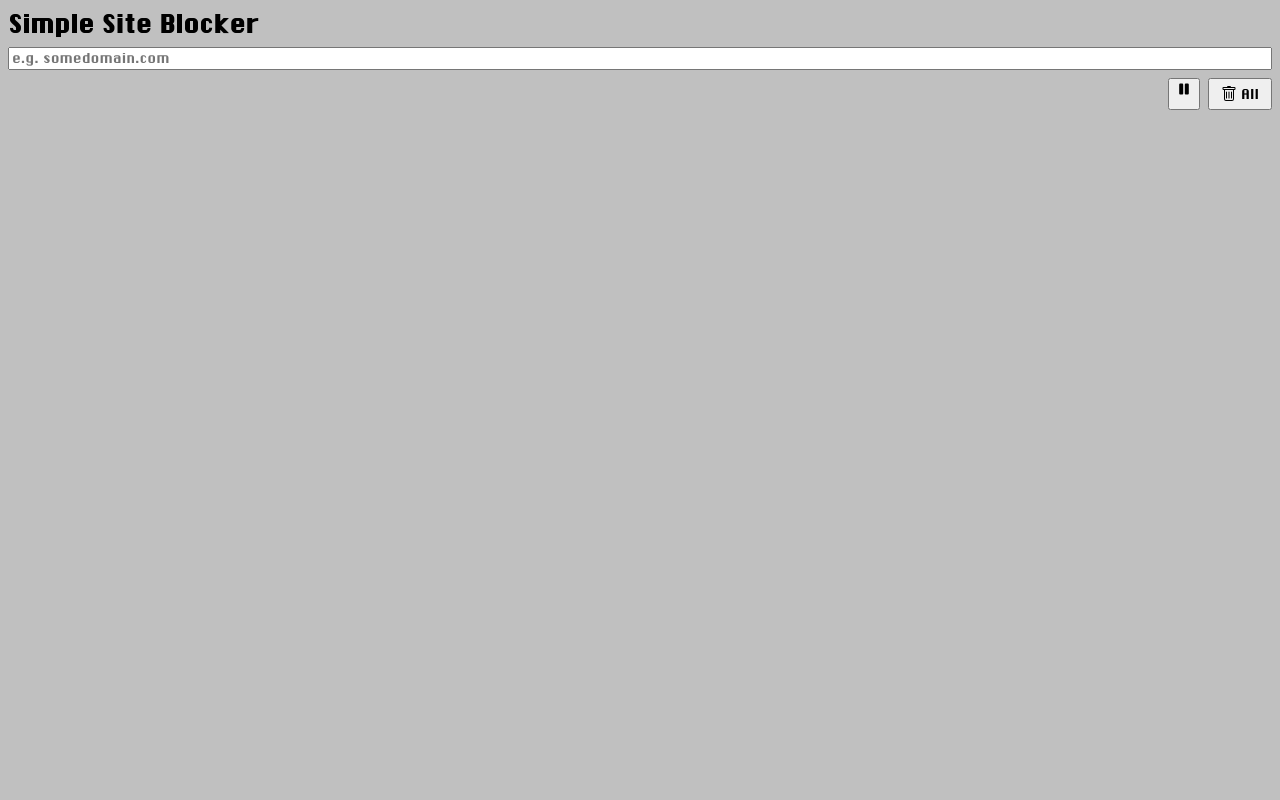
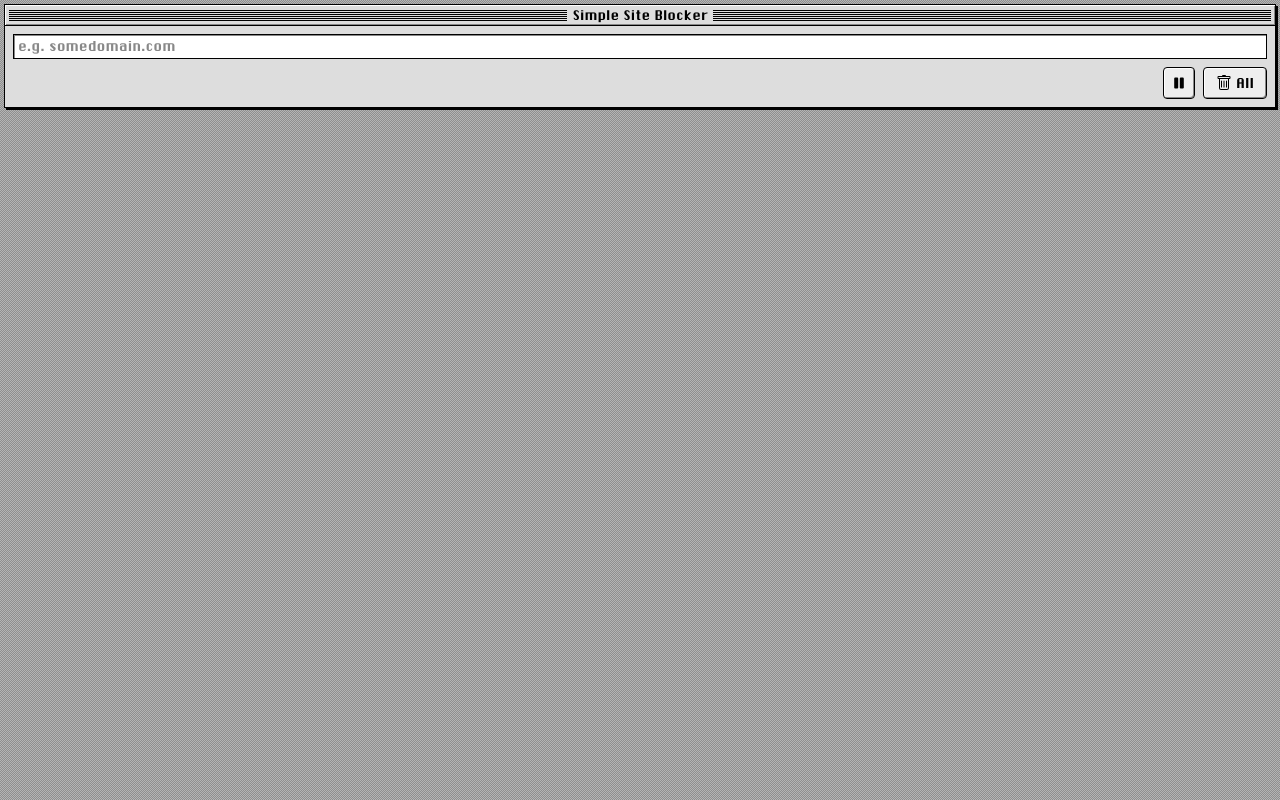
Before and after one commit to mphiliposian/simple-site-blocker, a React (Vite) app: page / in a window 1280 px wide. Built offline with nearby package versions, Linux system fonts and the light colour scheme.

Commit message:
beef up vintage mac theme

```diff
--- a/src/components/BlockList.module.css
+++ b/src/components/BlockList.module.css
@@ -13,15 +13,23 @@
     padding: 4px;
     background-color: var(--list-background-color);
     border: 1px solid var(--list-border-color);
+    box-shadow: var(--sunken);
     overflow-y: auto;
     scrollbar-gutter: stable;
 }
 
 /* Custom scrollbar styles replace macOS overlay scrollbars with an always-visible one that takes up layout space */
 .BlockListItems::-webkit-scrollbar {
-    width: 8px;
+    width: 12px;
+}
+
+.BlockListItems::-webkit-scrollbar-track {
+    background-color: var(--scrollbar-track-color);
+    border-left: 1px solid var(--list-border-color);
 }
 
 .BlockListItems::-webkit-scrollbar-thumb {
     background-color: var(--scrollbar-thumb-color);
+    border: 1px solid var(--list-border-color);
+    box-shadow: var(--raised);
 }
--- a/src/components/BlockListItem.jsx
+++ b/src/components/BlockListItem.jsx
@@ -1,4 +1,6 @@
 import trashIcon from "../assets/trash.svg";
+
+import { Icon } from "./Icon";
 
 import styles from "./BlockListItem.module.css";
 
@@ -11,7 +13,7 @@ export function BlockListItem({ value, onChange, onRemove }) {
                 onChange={(e) => onChange(e.target.value)}
             />
             <button className={styles.TrashButton} onClick={onRemove}>
-                <img src={trashIcon} />
+                <Icon src={trashIcon} />
             </button>
         </div>
     );
--- a/src/components/BlockListItem.module.css
+++ b/src/components/BlockListItem.module.css
@@ -12,4 +12,5 @@
 .TrashButton {
     display: flex;
     justify-content: center;
+    align-items: center;
 }
--- /dev/null
+++ b/src/components/Icon.jsx
@@ -0,0 +1,8 @@
+import styles from "./Icon.module.css";
+
+// Renders an SVG as a mask so it takes on the current text color
+export function Icon({ src }) {
+    return (
+        <span className={styles.Icon} style={{ maskImage: `url("${src}")` }} />
+    );
+}
--- /dev/null
+++ b/src/components/Icon.module.css
@@ -0,0 +1,8 @@
+.Icon {
+    width: 16px;
+    height: 16px;
+    background-color: currentColor;
+    mask-position: center;
+    mask-repeat: no-repeat;
+    mask-size: contain;
+}
--- a/src/components/PauseButton.jsx
+++ b/src/components/PauseButton.jsx
@@ -2,6 +2,8 @@ import { useCallback, useEffect, useState } from "react";
 
 import pauseIcon from "../assets/pause.svg";
 import playIcon from "../assets/play.svg";
+
+import { Icon } from "./Icon";
 
 import styles from "./PauseButton.module.css";
 
@@ -29,7 +31,7 @@ export function PauseButton() {
                 Blocking is PAUSED
             </span>
             <button className={styles.PauseButton} onClick={onClick}>
-                <img src={blockState === "active" ? pauseIcon : playIcon} />
+                <Icon src={blockState === "active" ? pauseIcon : playIcon} />
             </button>
         </div>
     );
--- a/src/components/PauseButton.module.css
+++ b/src/components/PauseButton.module.css
@@ -11,6 +11,7 @@
     margin-left: auto;
     display: flex;
     justify-content: center;
+    align-items: center;
 }
 
 .Hidden {
--- a/src/components/Popup.jsx
+++ b/src/components/Popup.jsx
@@ -12,7 +12,8 @@ export function Popup() {
 
     return (
         <div className={styles.Popup}>
-            <h2>Simple Site Blocker</h2>
+            <h2 className={styles.TitleBar}>Simple Site Blocker</h2>
+            <div className={styles.Content}>
                 <BlockList
                     items={items}
                     onUpdate={updateItem}
@@ -24,5 +25,6 @@ export function Popup() {
                     <TrashAllButton onClick={removeAllItems} />
                 </div>
             </div>
+        </div>
     );
 }
--- a/src/components/Popup.module.css
+++ b/src/components/Popup.module.css
@@ -1,9 +1,44 @@
 .Popup {
     display: flex;
     flex-direction: column;
+    box-sizing: border-box;
+    /* Chrome caps popups at 600px; subtract body's 4px margins */
+    max-height: calc(600px - 8px);
+    background-color: var(--background-color);
+    border: 1px solid var(--text-color);
+    box-shadow: 2px 2px 0 var(--text-color);
+}
+
+.TitleBar {
+    display: flex;
+    align-items: center;
+    gap: 6px;
+    height: 20px;
+    padding: 0 4px;
+    font-size: 13px;
+    font-weight: normal;
+    border-bottom: 1px solid var(--text-color);
+    box-shadow: var(--raised);
+}
+
+/* Pinstripes on either side of the title */
+.TitleBar::before,
+.TitleBar::after {
+    content: "";
+    flex: 1;
+    height: 11px;
+    background: repeating-linear-gradient(
+        var(--text-color) 0 1px,
+        transparent 1px 2px
+    );
+}
+
+.Content {
+    display: flex;
+    flex-direction: column;
     gap: 8px;
-    /* Chrome caps popups at 600px; subtract body's default 8px margins */
-    max-height: calc(600px - 16px);
+    min-height: 0;
+    padding: 8px;
 }
 
 .Controls {
--- a/src/components/TrashAllButton.jsx
+++ b/src/components/TrashAllButton.jsx
@@ -1,6 +1,8 @@
 import { useEffect, useState } from "react";
 
 import trashIcon from "../assets/trash.svg";
+
+import { Icon } from "./Icon";
 
 import styles from "./TrashAllButton.module.css";
 
@@ -31,7 +33,7 @@ export function TrashAllButton({ onClick }) {
                 "Sure?"
             ) : (
                 <>
-                    <img src={trashIcon} />
+                    <Icon src={trashIcon} />
                     All
                 </>
             )}
--- a/src/index.css
+++ b/src/index.css
@@ -6,20 +6,53 @@
 }
 
 :root {
-    --background-color: silver;
-    --list-background-color: gainsboro;
-    --list-border-color: dimgrey;
-    --scrollbar-thumb-color: grey;
+    color-scheme: light;
+
+    --desktop-color: #8e8e8e;
+    --desktop-dither-color: #b4b4b4;
+    --background-color: #dddddd;
+    --text-color: #000000;
+    --accent-color: #6b6bc4;
+    --highlight-color: #ccccff;
+    --list-background-color: #ffffff;
+    --list-border-color: var(--text-color);
+    --scrollbar-track-color: #eeeeee;
+    --scrollbar-thumb-color: #bbbbee;
+    --input-background-color: #ffffff;
+    --input-border-color: var(--text-color);
+    --placeholder-color: #888888;
+    --button-background-color: #eeeeee;
+    --button-text-color: var(--text-color);
+    --bevel-light-color: #ffffff;
+    --bevel-dark-color: #888888;
+
+    --raised:
+        inset 1px 1px 0 var(--bevel-light-color),
+        inset -1px -1px 0 var(--bevel-dark-color);
+    --sunken:
+        inset 1px 1px 0 var(--bevel-dark-color),
+        inset -1px -1px 0 var(--bevel-light-color);
 }
 
 body {
     font-family: ChicagoFLF, Verdana, sans-serif;
-    background-color: var(--background-color);
+    margin: 4px;
+    color: var(--text-color);
+    /* 50% dithered desktop pattern */
+    background: repeating-conic-gradient(
+            var(--desktop-color) 0 25%,
+            var(--desktop-dither-color) 0 50%
+        )
+        0 0 / 2px 2px;
+}
+
+::selection {
+    background-color: var(--highlight-color);
 }
 
 body,
 html {
-    min-width: 250px;
+    min-width: 300;
 }
 
 /* Force form controls to inherit font */
@@ -28,6 +61,42 @@ button,
 select,
 textarea {
     font-family: inherit;
+}
+
+input {
+    background-color: var(--input-background-color);
+    color: var(--text-color);
+    border: 1px solid var(--input-border-color);
+    padding: 3px 4px;
+    box-shadow: var(--sunken);
+}
+
+input::placeholder {
+    color: var(--placeholder-color);
+}
+
+button {
+    background-color: var(--button-background-color);
+    color: var(--button-text-color);
+    border: 1px solid var(--text-color);
+    border-radius: 4px;
+    box-shadow: var(--raised);
+}
+
+button:hover {
+    background-color: var(--list-background-color);
+}
+
+/* Classic Mac buttons invert while held down */
+button:active {
+    background-color: var(--text-color);
+    color: var(--list-background-color);
+    box-shadow: none;
+}
+
+:focus-visible {
+    outline: 2px solid var(--accent-color);
+    outline-offset: 1px;
 }
 
 h1,
```
Lines whose indentation alone changed are shown as unchanged.
